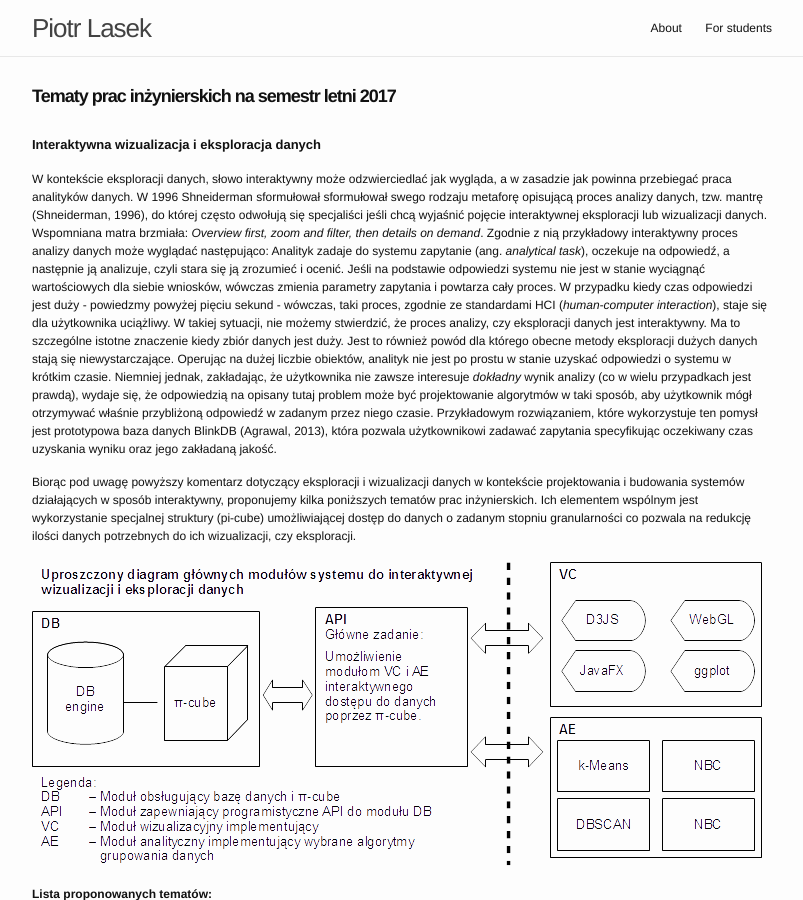
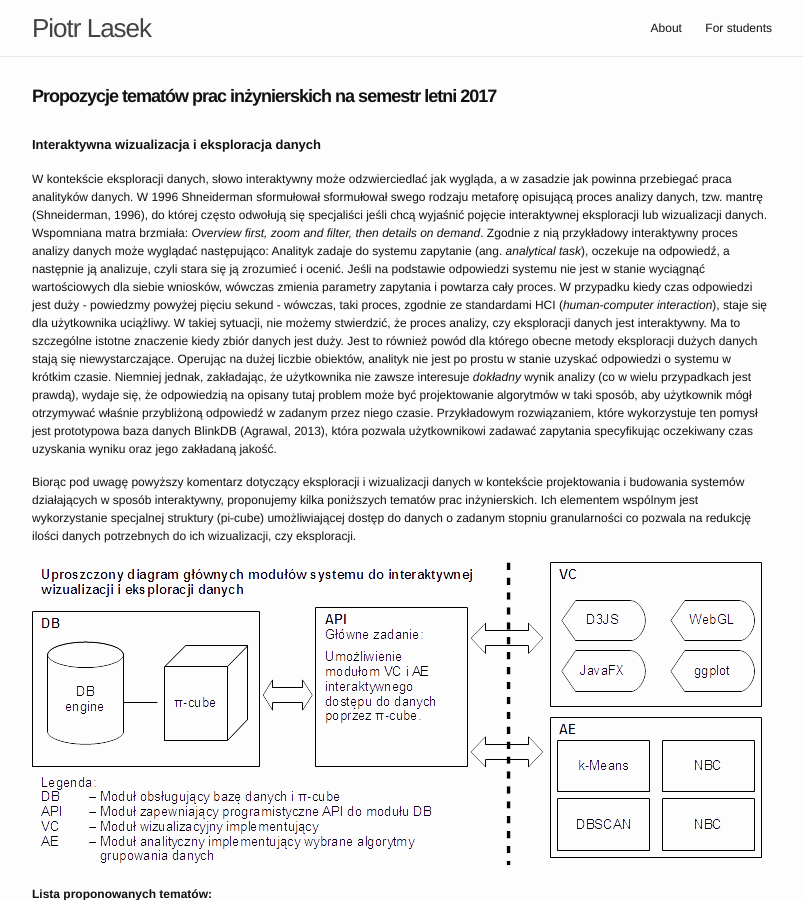
Before and after one commit to piotrlasek/piotrlasek.github.io, a Jekyll site: the page built from for-students/thesis-topics-2017.md, in a window 1280 px wide and 900 px high. Shown: the whole window, without its empty margins (238-1041 px from the left). Built offline with Jekyll 4.4.1, drawn with Linux system fonts in a browser that asks for light colours.

Commit message:
Update and rename tematy-prac-2017.md to thesis-topics-2017.md

```diff
--- a/for-students/tematy-prac-2017.md
+++ b/for-students/thesis-topics-2017.md
@@ -1,7 +1,7 @@
 ---
 layout: page
-title: Tematy prac inżynierskich na semestr letni 2017
-permalink: /for-students/tematy
+title: Propozycje tematów prac inżynierskich na semestr letni 2017
+permalink: /for-students/topics2017
 exclude: true
 ---
 
```
